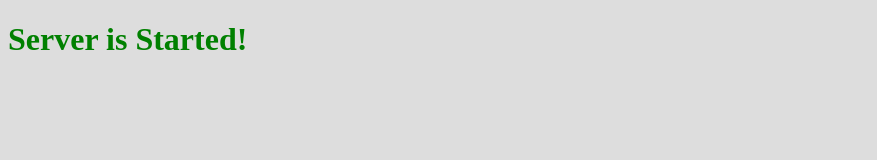
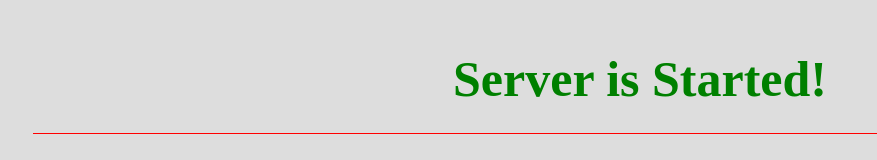
Before and after one commit to HMouad/gulp-server, a website: page app/index.html in a window 1280 px wide. Shown: the whole page, without its empty margins (0-877 px from the left). Drawn offline with Linux system fonts and the light colour scheme.

Commit message:
Server Message

```diff
--- a/app/src/scss/styles.scss
+++ b/app/src/scss/styles.scss
@@ -3,4 +3,11 @@ $color :#ddd;
 body {
     color:green;
     background:$color;
+    h1 {
+        font-size:50px;
+        text-align:center;
+        border-bottom:1px solid red;
+        padding:25px;
+        margin:25px;
+    }
 }
```
Also changed, not shown: app/dist/css/styles.css.
